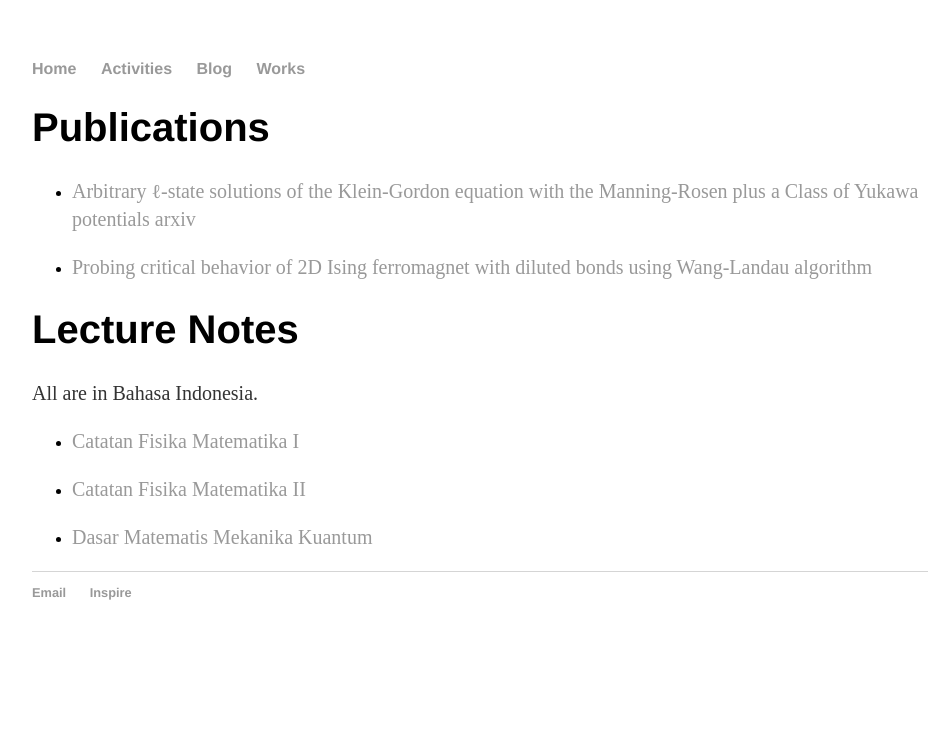
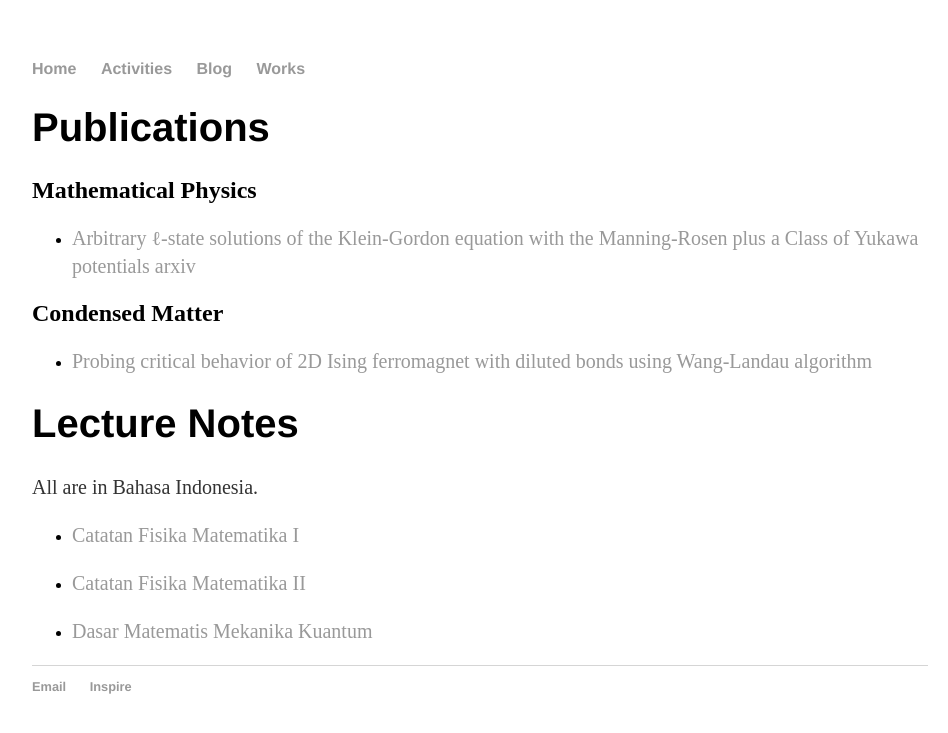
Before and after one commit to mfmustamin/mfmustamin.github.io, a Jekyll site: the page built from works/index.html, in a window 1280 px wide. Shown: the top 733 px of the page, without its empty margins (160-1108 px from the left). Built offline with Jekyll 4.4.1, drawn with Linux system fonts in a browser that asks for light colours.

Commit message:
Update index.html

```diff
--- a/works/index.html
+++ b/works/index.html
@@ -3,8 +3,12 @@ layout: default
 title: Works
 ---
 	<h1> Publications </h1>
+	<h2>Mathematical Physics</h2>
 	<ul>
 		<li><p><a href="https://arxiv.org/abs/2003.02854">Arbitrary ℓ-state solutions of the Klein-Gordon equation with the Manning-Rosen plus a Class of Yukawa potentials arxiv</a></li></p>
+	</ul>
+	<h2>Condensed Matter</h2>
+	<ul>
 		<li><p><a href="https://iopscience.iop.org/article/10.1088/1742-6596/979/1/012086/meta">Probing critical behavior of 2D Ising ferromagnet with diluted bonds using Wang-Landau algorithm</a></li></p>
 	</ul>
 	<h1> Lecture Notes </h1>
```
